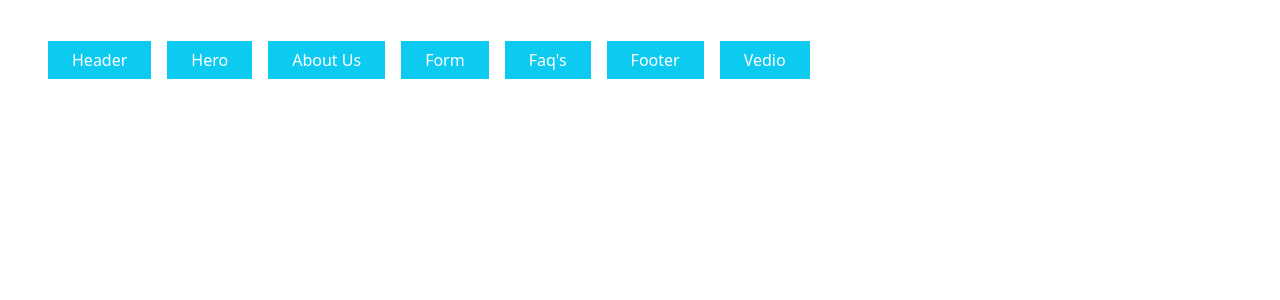
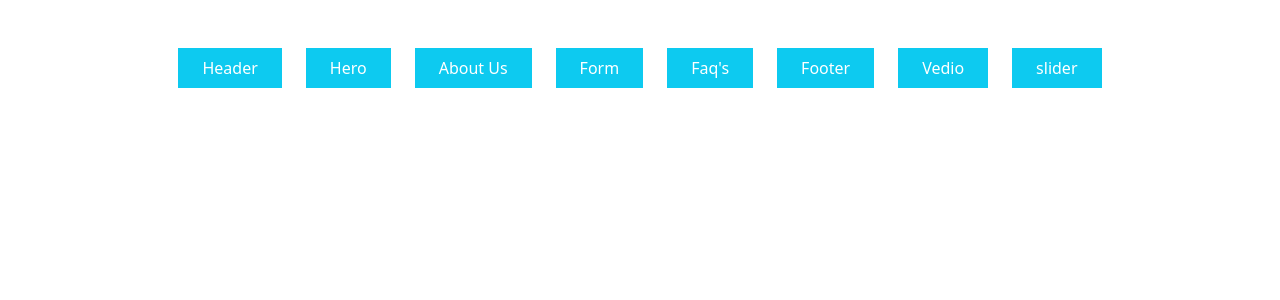
Before and after one commit to neharadialcode/bootstrap-common-components, a React (Create React App) app: page / in a window 1280 px wide. Shown: the top 300 px of the page. Built offline with nearby package versions, Linux system fonts and the light colour scheme.

Commit message:
slider rout

```diff
--- a/src/App.js
+++ b/src/App.js
@@ -1,8 +1,8 @@
 import "./App.css";
-import "./aboutUs.css"
+import "./aboutUs.css";
 import "./hero.css";
 import "./header.css";
-import './form.css'
+import "./form.css";
 import "bootstrap/dist/css/bootstrap.min.css";
 import { BrowserRouter, Route, Routes } from "react-router-dom";
 import Header from "./views/Header";
@@ -14,6 +14,7 @@ import FaqsOne from "./components/faqs/FaqsOne";
 import Faqs from "./components/faqs/Faqs";
 import Footer from "./components/footer/Footer";
 import Vedio from "./components/vedio/Vedio";
+import Slider from "./views/Slider";
 
 function App() {
   return (
@@ -27,7 +28,8 @@ function App() {
           <Route path="/form" element={<Form />} />
           <Route path="/faqs" element={<Faqs />} />
           <Route path="/footer" element={<Footer />} />
-          <Route path="/vedio" element={<Vedio/>} />
+          <Route path="/vedio" element={<Vedio />} />
+          <Route path="/slider" element={<Slider />} />
         </Routes>
       </BrowserRouter>
     </>
--- a/src/components/Main.jsx
+++ b/src/components/Main.jsx
@@ -1,40 +1,40 @@
-import React from 'react'
+import React from "react";
 
 const Main = () => {
   return (
     <>
-      <div className="ps-5 pt-5">
+      <div className="pt-5 d-flex align-items-center flex-wrap gap-4 justify-content-center">
         {/* <h2 className='pb-3'>HEADER</h2> */}
         <a href="/header" className="py-2 px-4 bg-info border-0 text-white">
           Header
         </a>
         {/* <h2 className='pb-3 mt-5'>HERO</h2> */}
-        <a href="/hero" className="py-2 px-4 bg-info border-0 text-white ms-3">
+        <a href="/hero" className="py-2 px-4 bg-info border-0 text-white ">
           Hero
         </a>
         {/* <h2 className='pb-3 mt-5'>ABOUT US</h2> */}
-        <a href="/about" className="py-2 px-4 bg-info border-0 text-white ms-3">
+        <a href="/about" className="py-2 px-4 bg-info border-0 text-white ">
           About Us
         </a>
         {/* <h2 className='pb-3 mt-5'>Form</h2> */}
-        <a href="/form" className="py-2 px-4 bg-info border-0 text-white ms-3">
+        <a href="/form" className="py-2 px-4 bg-info border-0 text-white ">
           Form
         </a>
-        <a href="/faqs" className="py-2 px-4 bg-info border-0 text-white ms-3">
+        <a href="/faqs" className="py-2 px-4 bg-info border-0 text-white ">
           Faq's
         </a>
-        <a
-          href="/footer"
-          className="py-2 px-4 bg-info border-0 text-white ms-3"
-        >
+        <a href="/footer" className="py-2 px-4 bg-info border-0 text-white ">
           Footer
         </a>
-        <a href="/vedio" className="py-2 px-4 bg-info border-0 text-white ms-3">
+        <a href="/vedio" className="py-2 px-4 bg-info border-0 text-white ">
           Vedio
+        </a>
+        <a href="/slider" className="py-2 px-4 bg-info border-0 text-white ">
+          slider
         </a>
       </div>
     </>
   );
-}
+};
 
-export default Main
+export default Main;
--- a/src/views/AboutUs.jsx
+++ b/src/views/AboutUs.jsx
@@ -1,14 +1,12 @@
 import React from "react";
 import AboutCenter from "../components/aboutus/AboutCenter";
 import AboutRowCol from "../components/aboutus/AboutRowCol";
-import AboutSlider from "../components/aboutus/AboutSlider";
 
 const AboutUs = () => {
   return (
     <>
       <AboutCenter />
-      <AboutRowCol/>
-      <AboutSlider/>
+      <AboutRowCol />
     </>
   );
 };
--- /dev/null
+++ b/src/views/Slider.jsx
@@ -0,0 +1,11 @@
+import React from "react";
+import AboutSlider from "../components/slider/AboutSlider";
+const Slider = () => {
+  return (
+    <>
+      <AboutSlider />
+    </>
+  );
+};
+
+export default Slider;
```
Also changed, not shown: src/components/slider/AboutSlider.jsx (renamed from src/components/aboutus/AboutSlider.jsx).
